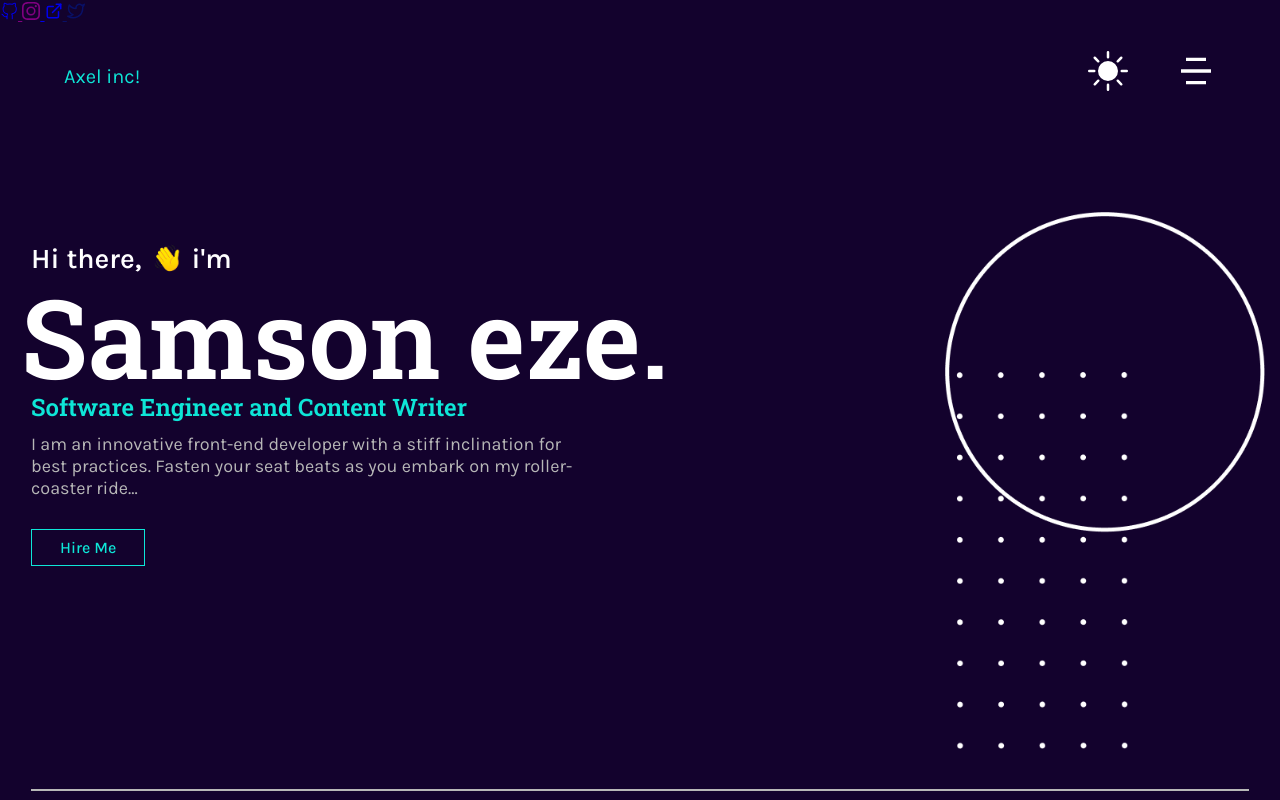
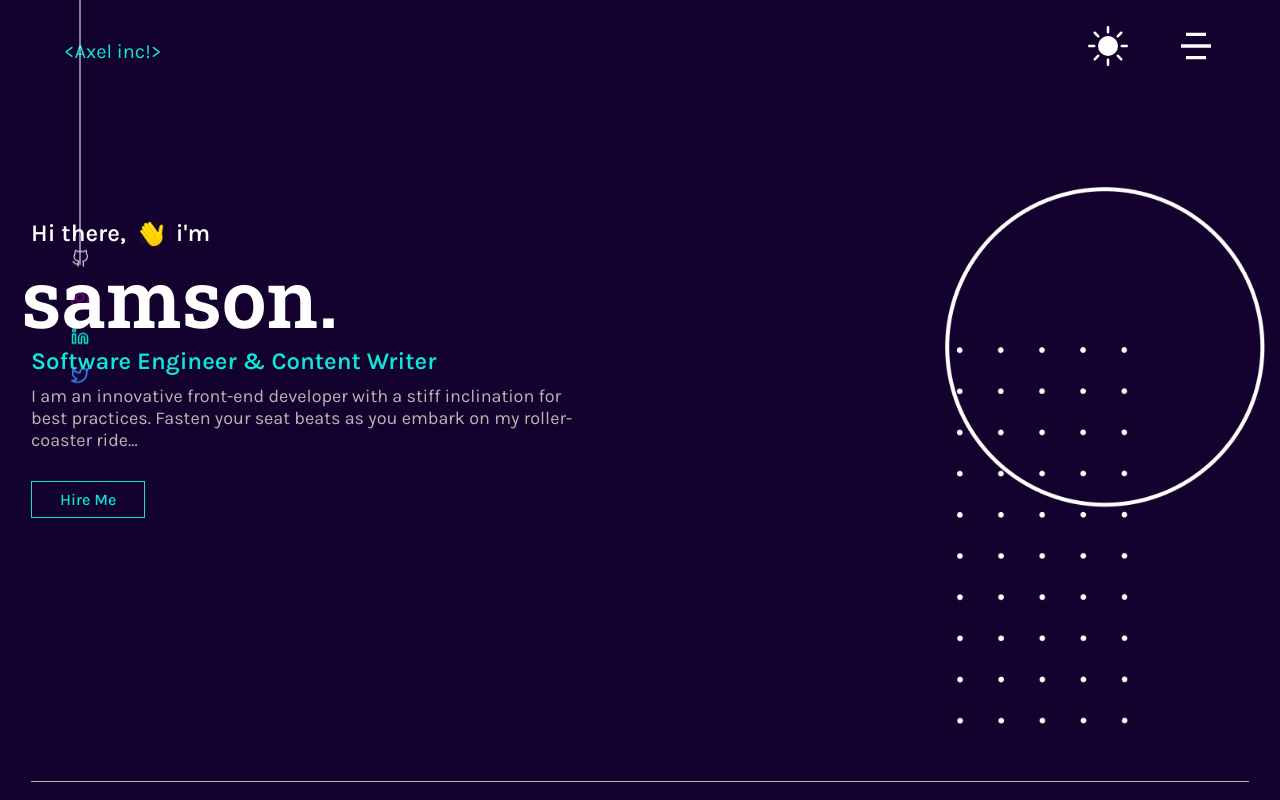
Before and after one commit to Alexkings47/portfolio, a React (Create React App) app: page / in a window 1280 px wide. Shown: the top 800 px of the page. Built offline with nearby package versions, Linux system fonts and the light colour scheme.

Commit message:
fix: home page srtyling

```diff
--- a/package.json
+++ b/package.json
@@ -10,6 +10,7 @@
     "react": "^18.2.0",
     "react-dom": "^18.2.0",
     "react-icons": "^4.4.0",
+    "react-router-dom": "^6.4.1",
     "react-scripts": "5.0.1",
     "styled-components": "^5.3.6",
     "web-vitals": "^2.1.0"
--- a/src/App.jsx
+++ b/src/App.jsx
@@ -1,11 +1,15 @@
 import React from "react";
 import "./App.css"
 import Home from "./pages/Home/Index";
+import { BrowserRouter as Router, Switch, Route, Link } from "react-router-dom";
+
 
 const App = () => {
   return (
     <div className="App-header">
-      <Home />
+      <Router>
+        <Home />
+      </Router>
     </div>
   );
 };
--- a/src/components/Featured/Featured.jsx
+++ b/src/components/Featured/Featured.jsx
@@ -23,7 +23,7 @@ const List = [
 
 const Featured = () => {
   return (
-    <StyledSection className="flex-column-spaced">
+    <StyledSection className="flex-column-spaced" style={{margin: "5rem 0"}}>
       {List.map((item)=>{
         return (
           <FeaturedCard
--- a/src/components/molecules/Navbar.jsx
+++ b/src/components/molecules/Navbar.jsx
@@ -22,7 +22,7 @@ const Navbar = () => {
   return (
     <StyledNav>
       <Typography textColor={"cyan"} size="20">
-        Axel inc!
+        &lt;Axel inc!&gt;
       </Typography>
       <div className="flex-spaced" style={{ width: "8rem" }}>
         <span
--- a/src/components/organisms/SocialMedia.jsx
+++ b/src/components/organisms/SocialMedia.jsx
@@ -7,24 +7,41 @@ import { BsInstagram } from "react-icons/bs";
 import { FiLinkedin, FiTwitter } from "react-icons/fi";
 
 const StyledDiv = styled.div`
+  @keyframes move {
+    0% {
+      transform: translateY(5rem);
+    }
+    100% {
+      transform: translateY(1rem);
+    }
+  }
+
   font-size: 18px;
+  position: fixed;
+  top: 2rem;
+  left: 0;
+  margin-left: -10rem;
+  animation: move linear 4s none infinite;
+  animation-delay: 3000ms;
 
   .media-icons {
     margin-bottom: 1rem;
   }
   .horizontal-line {
-    transform: rotateY(90deg);
-    border: 1px solid black;
+    transform: rotate(90deg);
+    border-bottom: 1px solid white;
     height: 1px;
     width: 60vh;
+    margin-bottom: 14rem;
   }
 `;
 
 const SocialMedia = () => {
   return (
-    <StyledDiv>
+    <StyledDiv className="flex-column-spaced">
       <div className="horizontal-line"></div>
-      <a href="." style={{}} className="media-icons">
+      <div className="flex-column-spaced">
+        <a href="." style={{ color: "white" }} className="media-icons">
           {" "}
           <VscGithubAlt />
         </a>
@@ -32,14 +49,19 @@ const SocialMedia = () => {
           {" "}
           <BsInstagram />
         </a>
-      <a href="." style={{}} className="media-icons">
+        <a href="." style={{ color: "var(--cyan)" }} className="media-icons">
           {" "}
-        <FiExternalLink />
+          <FiLinkedin />
         </a>
-      <a href="." style={{ color: "var(--blue)" }} className="media-icons">
+        <a
+          href="."
+          style={{ color: "var(--light-blue)" }}
+          className="media-icons"
+        >
           {" "}
           <FiTwitter />
         </a>
+      </div>
     </StyledDiv>
   );
 };
--- a/src/index.js
+++ b/src/index.js
@@ -2,6 +2,7 @@ import React from "react";
 import ReactDOM from "react-dom/client";
 import "./index.css";
 import App from "./App";
+import { BrowserRouter as Link } from "react-router-dom";
 
 const root = ReactDOM.createRoot(document.getElementById("root"));
 root.render(
--- a/src/pages/Home/AboutMe.jsx
+++ b/src/pages/Home/AboutMe.jsx
@@ -69,8 +69,8 @@ const AboutMe = () => {
       />
       <div className="content flex-spaced">
         <div className="aboutme-text flex-column-spaced ">
-          <p style={{ width: "65%" }}>
-            <p></p>
+          <p style={{ width: "65%", lineHeight: "30px" }}>
+
             I'm a Software engineer skilled at replicating user interface
             designs into functional code. I have an in-depth understanding of
             HTML, CSS, JavaScript, and user interface/user experience
--- a/src/pages/Home/Contactme.jsx
+++ b/src/pages/Home/Contactme.jsx
@@ -6,11 +6,10 @@ import { TextHeading } from "../../components/atoms/Typography/Typography";
 
 const Contactme = () => {
   return (
-    <div>
-      <div className="contact">
-        <TextHeading content="Got a Project or Job for me"  size="100"/>
-        <TextHeading content="Got a Project or Job for me"  size="100"/>
-        <TextHeading content="Got a Project or Job for me"  size="100"/>
+    <div className="contact flexed-space">
+      <TextHeading content="Got a Project or Job for me" size="70" />
+      <div className="contact-details">
+        <TextHeading content="alexezetech@gmail.com" size="24" />
       </div>
     </div>
   );
--- a/src/pages/Home/Header.jsx
+++ b/src/pages/Home/Header.jsx
@@ -10,9 +10,10 @@ import hand from "../../assets/wavinghand.png";
 import { pxToEm } from "../../utils";
 import { Button } from "../../components/atoms/Button";
 import { HiOutlineArrowNarrowDown } from "react-icons/hi";
+import { Link } from "react-router-dom";
 
 const StyledHeader = styled.header`
-  padding: 8rem 1rem 4rem;
+  padding: 8rem 1rem 3rem;
   width: 100%;
   height: calc(100vh - 50px);
   justify-content: space-between;
@@ -28,13 +29,10 @@ const StyledHeader = styled.header`
       transform: translateY(-1rem);
     }
   }
-  /* .arrow {
-    position: absolute;
-  } */
 
   .arrow-trans {
     position: absolute;
-    animation: move linear  1s none infinite;
+    animation: move linear 2s none infinite;
     animation-delay: 3000ms;
     bottom: 6rem;
     right: -5rem;
@@ -55,28 +53,32 @@ const Header = () => {
   return (
     <StyledHeader className="flex-column-spaced">
       <div className="header-text flex-column-spaced">
-        <Typography size={28} weight="600">
+        <Typography size={24} weight="600">
           Hi there,
           <img src={hand} alt="waving hand" style={{ width: "50px" }} />
           i'm
         </Typography>
         <TextHeading
-          content={"Samson eze."}
+          content={"samson."}
           level="1"
-          size={110}
-          style={{ lineHeight: "98%", marginLeft : "-10px" }}
+          size={80}
+          style={{
+            lineHeight: "99%",
+            marginLeft: "-10px",
+            marginBottom: `${pxToEm(10)}`,
+          }}
         />
 
-        <TextHeading
+        <Typography
           textColor="cyan"
           level="2"
           weight="600"
           size={24}
           style={{ marginBottom: `${pxToEm(10)}` }}
         >
-          Software Engineer and Content Writer
+          Software Engineer & Content Writer
           {/* <img src={laptop} alt="waving hand" style={{ width: "50px" }} /> */}
-        </TextHeading>
+        </Typography>
         <Typography
           size="18"
           style={{
@@ -93,10 +95,12 @@ const Header = () => {
       </div>
       {/* <div className="header-image" style={{ width: "35%" }}></div> */}
       {/* </div> */}
-      <div style={{ width: "100%", border: `1px solid var(--gray)` }}></div>
-      <button className="arrow-trans">
+      <div
+        style={{ width: "100%", borderBottom: `1px solid var(--gray)` }}
+      ></div>
+      <Link className="arrow-trans">
         <HiOutlineArrowNarrowDown />
-      </button>
+      </Link>
     </StyledHeader>
   );
 };
--- a/src/pages/Home/Index.jsx
+++ b/src/pages/Home/Index.jsx
@@ -10,13 +10,14 @@ import Header from "./Header";
 
 const StyledMain = styled.main`
   position: relative;
-  .space {
+
+  /* .space {
     position: absolute;
     top: 30%;
     left: 30%;
     width: 70%;
     z-index: -1;
-  }
+  } */
 `;
 
 const Home = () => {
```
Also changed, not shown: 1 other file (tests, documents, lock files or other folders). Lines whose indentation alone changed are shown as unchanged.
